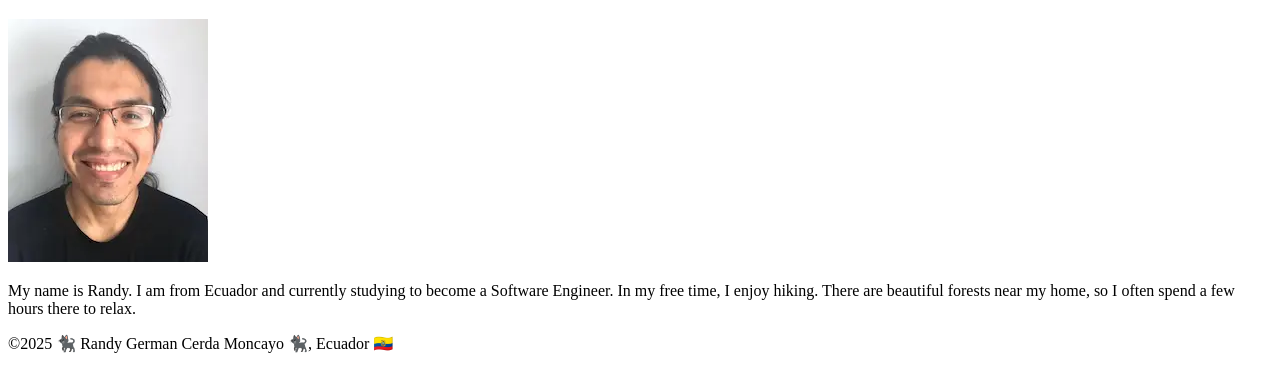
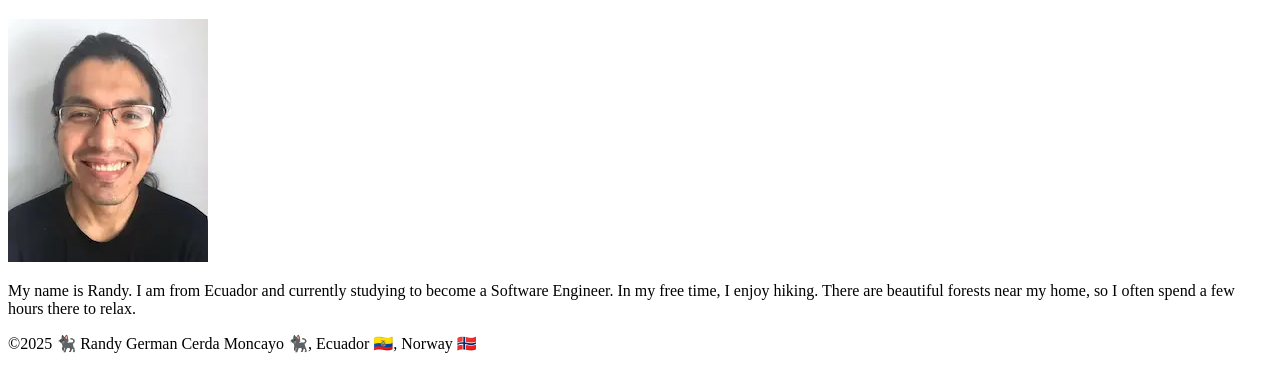
Before and after one commit to randygerman/wdd130, a plain HTML site: page index.html in a window 1280 px wide. Shown: the part 87-478 px from the top of the page. Drawn offline with Linux system fonts and the light colour scheme.

Commit message:
just an extra country added

```diff
--- a/index.html
+++ b/index.html
@@ -24,7 +24,7 @@
     </p>
 
     <footer>
-        <p>©2025 🐈‍⬛ Randy German Cerda Moncayo 🐈‍⬛, Ecuador 🇪🇨</p>
+        <p>©2025 🐈‍⬛ Randy German Cerda Moncayo 🐈‍⬛, Ecuador 🇪🇨, Norway 🇳🇴</p>
     </footer>
 </body>
 
```
